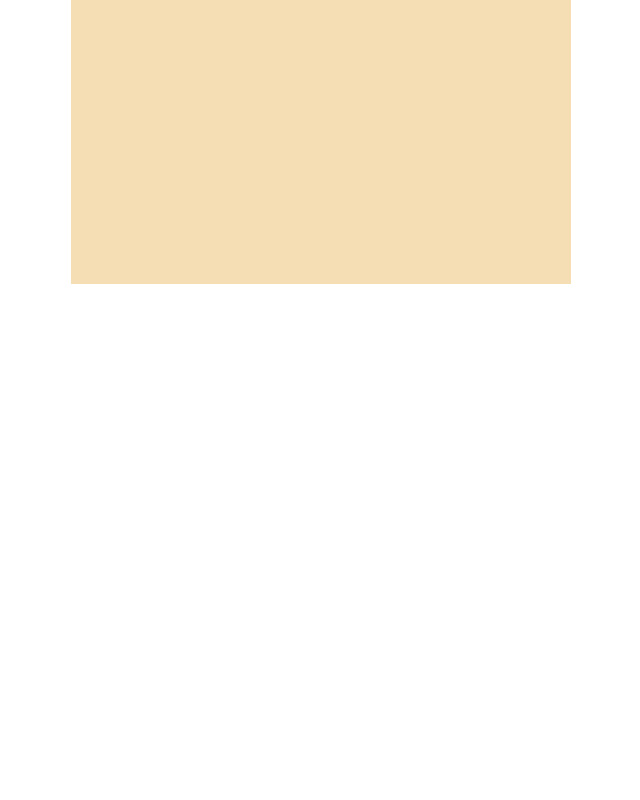
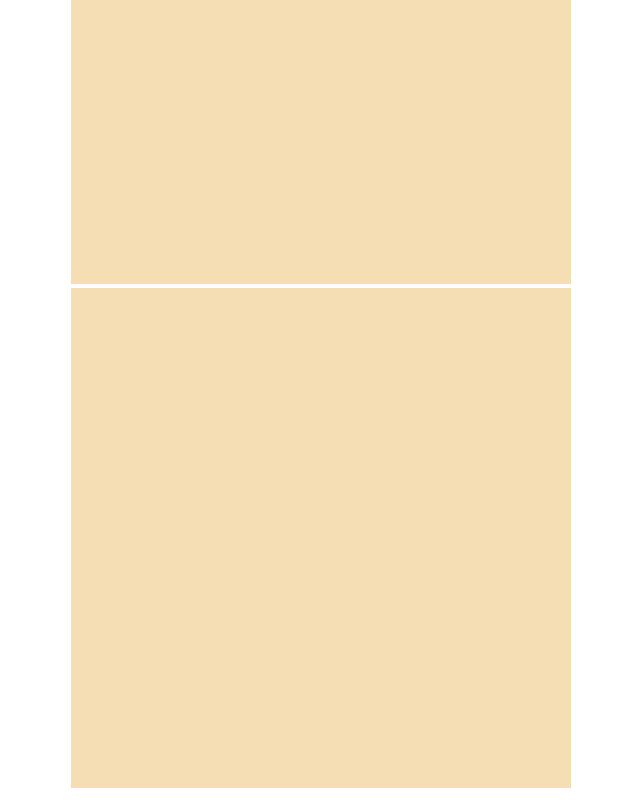
Before and after one commit to dimassudjito/dali, a React (Create React App) app in the folder frontend/: page /notepad in a window 1280 px wide. Shown: the part 324-1124 px from the top of the page, without its empty margins (577-1217 px from the left). Before the commit the page ends 800 px from the top, so only its background shows below. Built offline with nearby package versions, Linux system fonts and the light colour scheme.

Commit message:
display multiple panel, download multiple picture but buggy

```diff
--- a/frontend/src/pages/Notepad.tsx
+++ b/frontend/src/pages/Notepad.tsx
@@ -5,13 +5,14 @@ import { Download as DownloadIcon } from '@mui/icons-material'
 export const Notepad: React.FC = () => {
   const [text, setText] = useState('')
 
-  const svgRef = useRef<SVGSVGElement | null>(null)
+  const svgRef = useRef(new Array(10))
 
   let convertSvgToImage = () => {
     /**
      * @todo need to use base64 in the svg to download as svg
      */
-    const svg = svgRef.current
+    for (let i = 0; i < svgRef.current.length; i++) {
+      const svg = svgRef.current[i]
       if (svg) {
         let svgData = new XMLSerializer().serializeToString(svg)
         const canvas = document.createElement('canvas')
@@ -31,10 +32,11 @@ export const Notepad: React.FC = () => {
             context.drawImage(img, 0, 0)
             const canvasdata = canvas.toDataURL('image/png')
             const a = document.createElement('a')
-          a.download = 'notepad.png'
+            a.download = 'notepad' + (i + 1) + '.png'
             a.href = canvasdata
             document.body.appendChild(a)
             a.click()
+          }
         }
       }
     }
@@ -60,14 +62,20 @@ export const Notepad: React.FC = () => {
               <DownloadIcon />
             </Button>
           </Box>
+          {[0, 1].map((i) => (
             <svg
               id="svg_ref"
-            ref={svgRef}
+              ref={(element) => {
+                if (svgRef) {
+                  svgRef.current.push(element)
+                }
+              }}
               xmlns="http://www.w3.org/2000/svg"
               xmlnsXlink="http://www.w3.org/1999/xlink"
               width="500"
               height="500"
               style={{ backgroundColor: 'white' }}
+              key={i}
             >
               {/* <image href="images/blue-bg.jpg" width="500" height="500" /> */}
               <rect x="0" y="0" width="500" height="500" fill="wheat" />
@@ -75,6 +83,7 @@ export const Notepad: React.FC = () => {
                 <p>{text}</p>
               </foreignObject>
             </svg>
+          ))}
         </Grid>
       </Grid>
     </Box>
```
Lines whose indentation alone changed are shown as unchanged.
